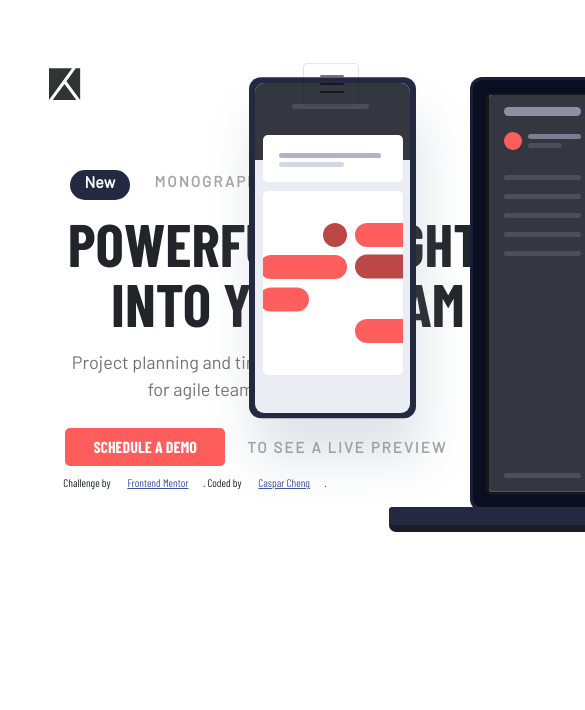
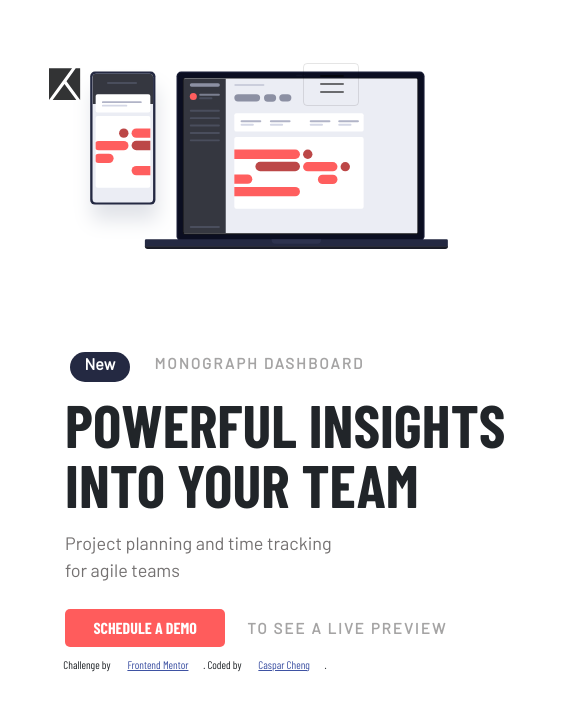
Before and after one commit to Caspar-Cheng/FrontEnd-Praduct-Page, a plain HTML site: page index.html in a window 390 px wide. Shown: the top 710 px of the page, 585 px wide, since content can reach past the window. Drawn offline with nearby package versions, Linux system fonts and the light colour scheme.

Commit message:
Update style.css

```diff
--- a/style.css
+++ b/style.css
@@ -116,13 +116,22 @@ body {
 
 @media (max-width: 765px){
 
+
+    body {
+        width: auto;
+        justify-content: center;
+    }
     .container {
         display: flex;
         flex-direction: column;
-        text-align: center;
     }
     .content{
         display: flex;
         flex-direction: column-reverse;
     }
+    .image {
+        position: relative;
+        width: 375px;
+        justify-content: right;
+    }
 }
```
